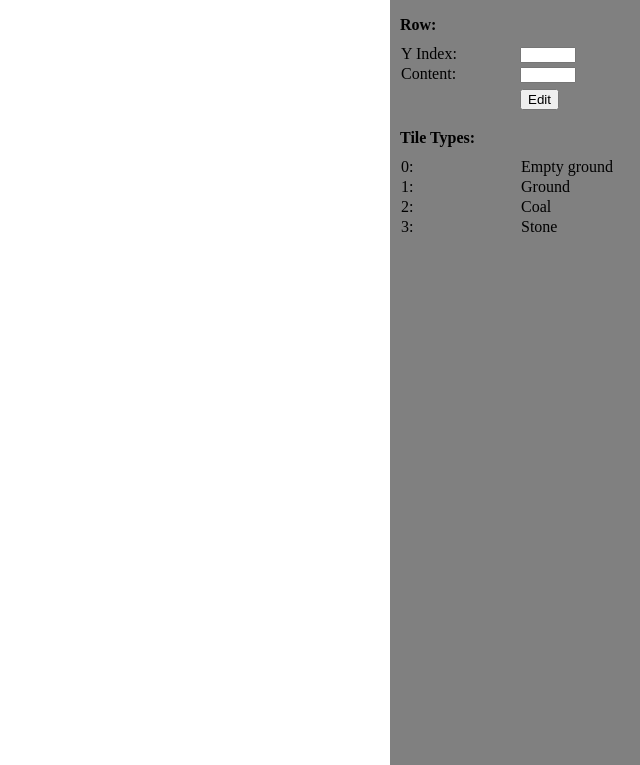
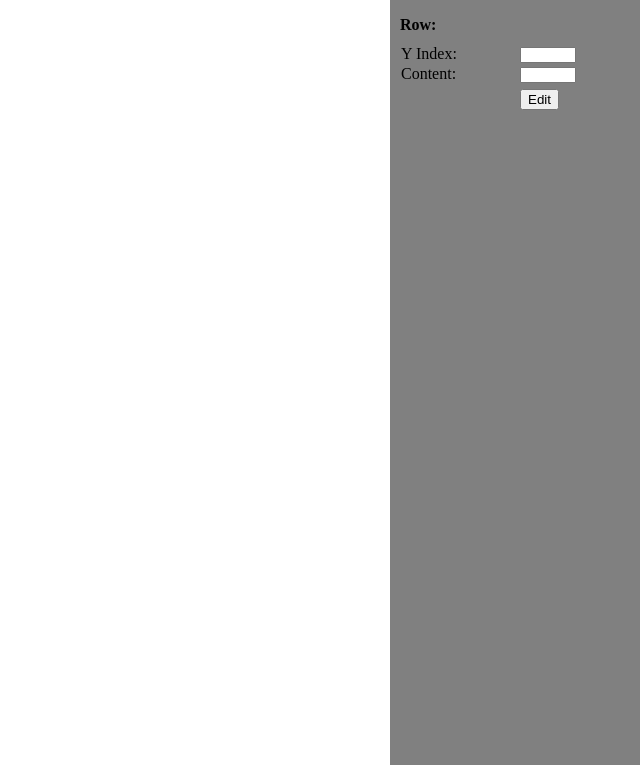
Before and after one commit to GoldenLord0/simple-mining-game, a plain HTML site: page index.html in a window 1280 px wide. Shown: the part 835-1600 px from the top of the page, without its empty margins (640-1280 px from the left). Drawn offline with Linux system fonts and the light colour scheme.

Commit message:
Update index.html
Delete tile types

```diff
--- a/index.html
+++ b/index.html
@@ -271,26 +271,6 @@
 
 		</div>
 
-		<h4>Tile Types:</h4>
-
-		<div class="first-collumn">
-
-			<p>0:</p></br>
-			<p>1:</p></br>
-			<p>2:</p></br>
-			<p>3:</p></br>
-
-		</div>
-
-		<div class="second-collumn">
-
-			<p>Empty ground</p></br>
-			<p>Ground</p></br>
-			<p>Coal</p></br>
-			<p>Stone</p></br>
-
-		</div>
-
 	</div>
 
 </div>
```
